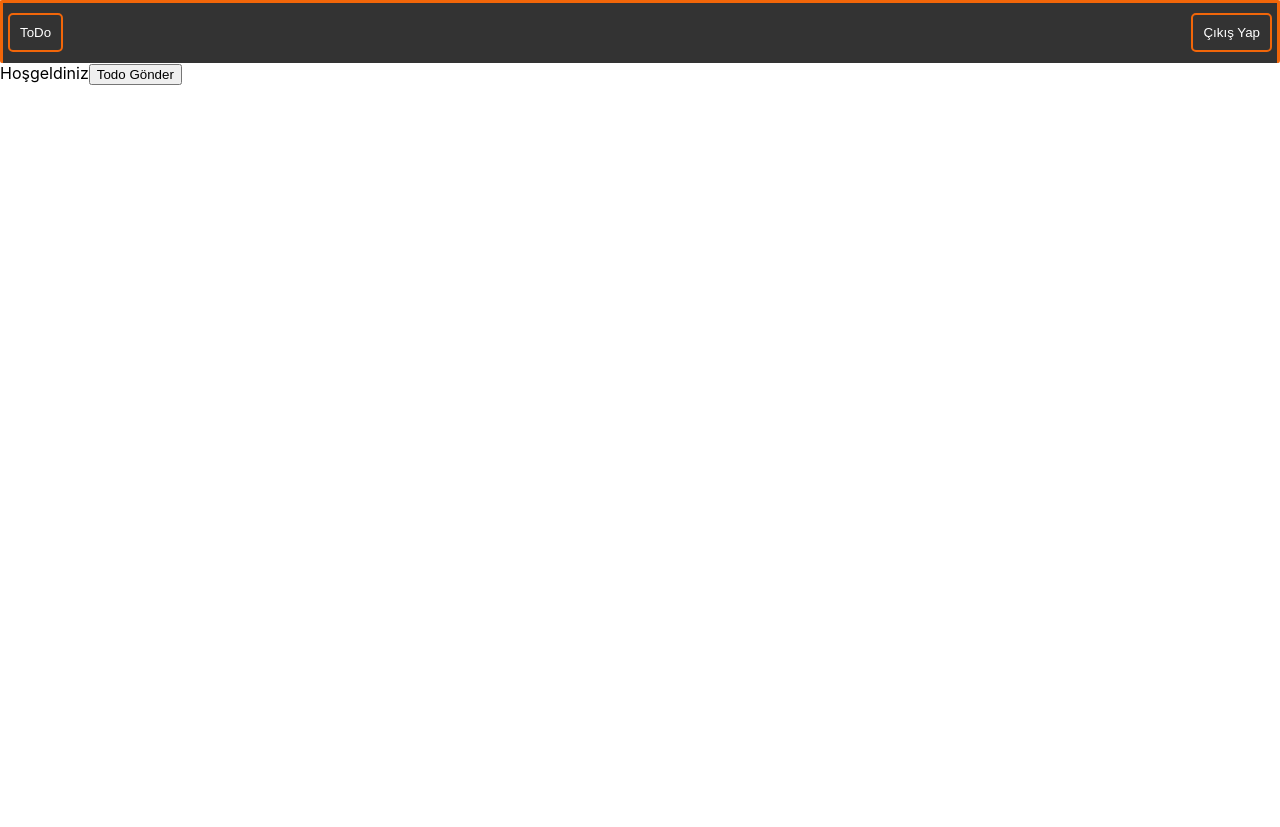
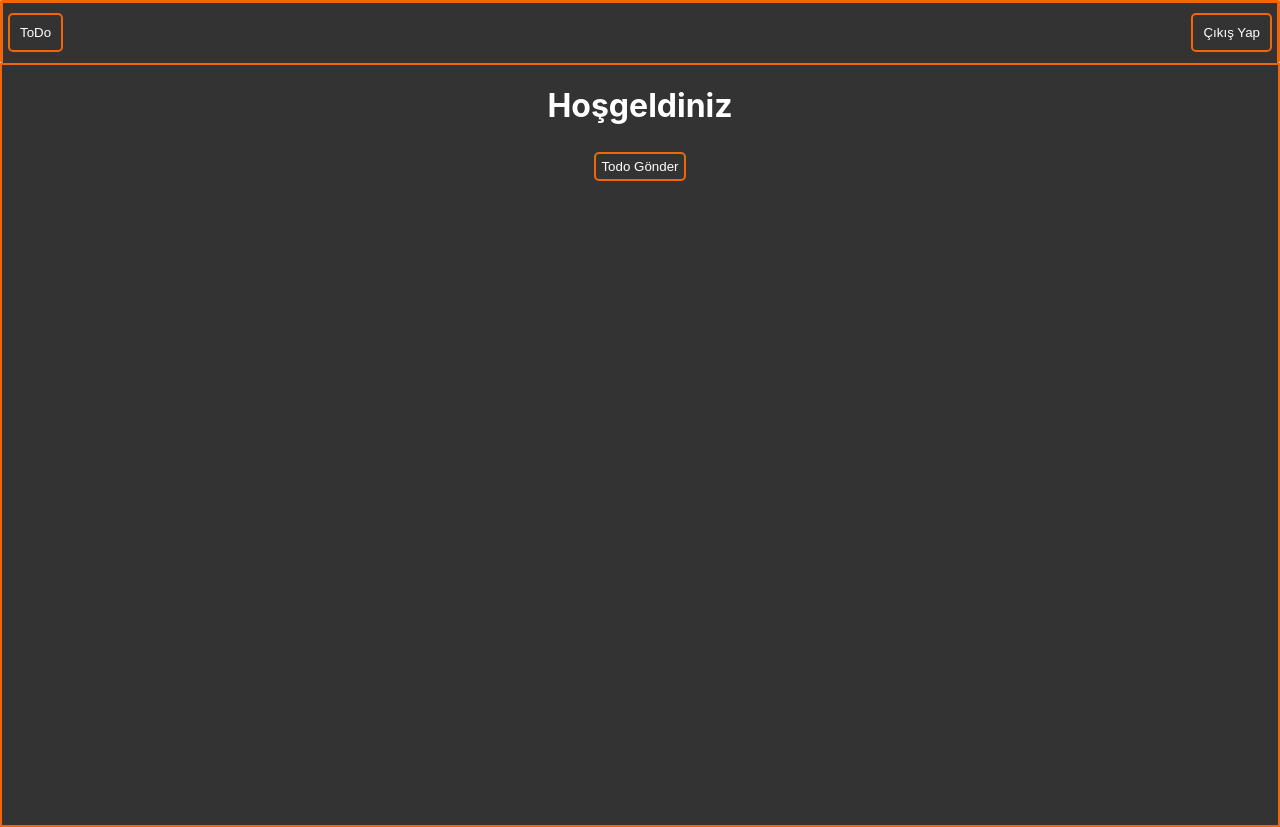
Before and after one commit to mertcancet/todo-redux, a React (Create React App) app: page / in a window 1280 px wide. Before the commit the page ends 800 px from the top, so only its background shows below. Built offline with nearby package versions, Linux system fonts and the light colour scheme.

Commit message:
welcome page style completed

```diff
--- a/src/componenets/Welcome/welcome.css
+++ b/src/componenets/Welcome/welcome.css
@@ -0,0 +1,27 @@
+.welcome {
+  width: 99, 9999%;
+  height: 95vh;
+  background-color: #333;
+  display: flex;
+  justify-content: center;
+  text-align: center;
+  border: 2px solid #f26609;
+}
+.welcome__wrapper {
+}
+.welcome__wrapper--header {
+  color: white;
+  text-align: center;
+}
+.welcome__wrapper--btn {
+  border: 2px solid #f26609;
+  border-radius: 5px;
+  background-color: #333;
+  color: white;
+  margin: 5px;
+  padding: 5px;
+  text-align: center;
+}
+.welcome__wrapper--btn:hover {
+  background-color: #f26609;
+}
--- a/src/componenets/Welcome/welcome.js
+++ b/src/componenets/Welcome/welcome.js
@@ -5,11 +5,16 @@ class Welcome extends React.PureComponent {
   render() {
     const { history } = this.props;
     return (
-      <div>
-        <label>Hoşgeldiniz</label>
-        <button onClick={() => history && history.push("/todo")}>
-          Todo Gönder{" "}
-        </button>
+      <div className="welcome">
+        <div className="welcome__wrapper">
+          <h1 className="welcome__wrapper--header"> Hoşgeldiniz</h1>
+          <button
+            className="welcome__wrapper--btn"
+            onClick={() => history && history.push("/todo")}
+          >
+            Todo Gönder{" "}
+          </button>
+        </div>
       </div>
     );
   }
```
